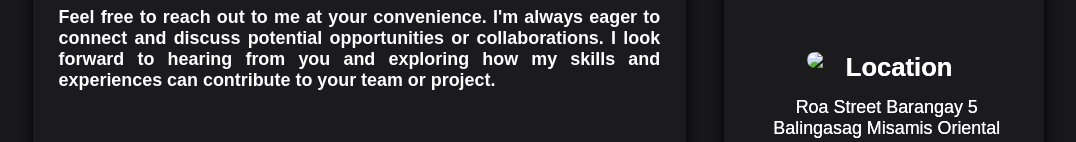
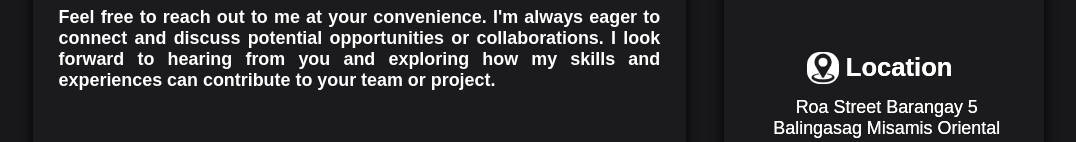
Before and after one commit to Pheszm/Gallardo-Portfolio, a plain HTML site: page index.html in a window 1280 px wide. Shown: the part 3505-3647 px from the top of the page, without its empty margins (95-1171 px from the left). Drawn offline with Linux system fonts and the light colour scheme.

Commit message:
Update index.html

```diff
--- a/index.html
+++ b/index.html
@@ -79,7 +79,7 @@
 
             <div style="width: 25vw; height: 30vw; box-shadow: 0px 0px 1vw black; background-color: rgb(27, 27, 30); position: absolute; left: 64vw; top: 9vw; border-radius: 2vw;">
                 <img src="images/CallLogo.png" style="user-select: none; width: 2.5vw; display: block; margin-top: 3.4vw; margin-left: 4vw; border-radius: 1vw;">
-                <img src="images/" style="user-select: none; width: 2.5vw; display: block; margin-top: 8vw; margin-left: 6.5vw; border-radius: 1vw;">
+                <img src="images/LocationLogo.png" style="user-select: none; width: 2.5vw; display: block; margin-top: 8vw; margin-left: 6.5vw; border-radius: 1vw;">
                 <b><p style="font-family: Arial; position: absolute; width: 20vw; top: 1.5vw; left: 7vw; font-size: 2vw; color: #fff; text-align: left; text-shadow: 0vw 0vw 0vw #fff">
                 Phone Number</p></b>
                 <p style="font-family: Arial; position: absolute; width: 20vw; top: 5vw; left: 7.5vw; font-size: 1.4vw; color: #fff; text-align: left; text-shadow: 0vw 0vw 0vw #fff">
```
